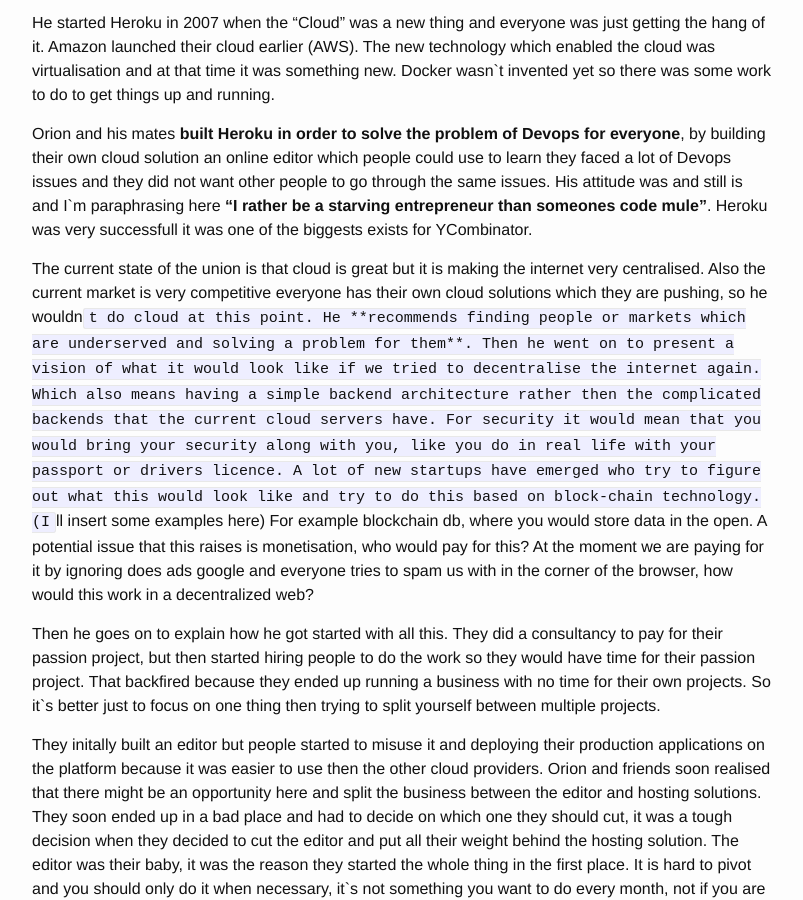
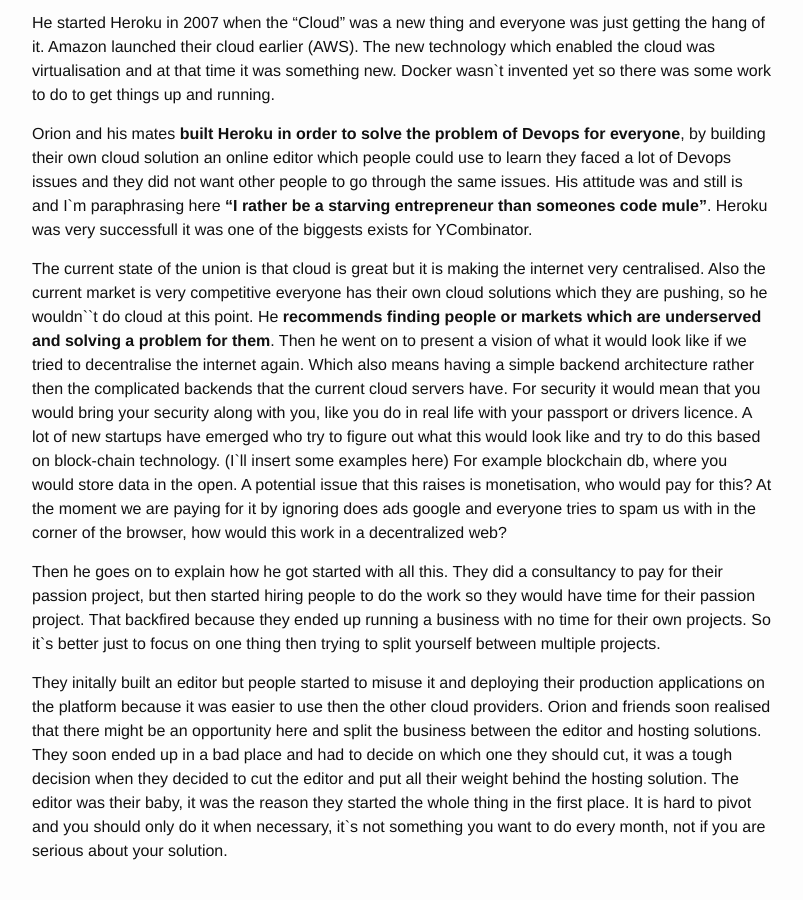
Before and after one commit to gspanoae/softwareranch.github.io, a Jekyll site: the page built from _posts/2016-01-22-hack-summit-notes-part-1.md, in a window 1280 px wide and 900 px high, scrolled down 477 px. Shown: the whole window, without its empty margins (238-1041 px from the left). Built offline with Jekyll 4.4.1, drawn with Linux system fonts in a browser that asks for light colours.

```diff
--- a/_posts/2016-01-22-hack-summit-notes-part-1.md
+++ b/_posts/2016-01-22-hack-summit-notes-part-1.md
@@ -17,7 +17,7 @@ Amazon launched their cloud earlier (AWS). The new technology which enabled the
 Orion and his mates **built Heroku in order to solve the problem of Devops for everyone**, by building their own cloud solution an online editor which people could use to learn they faced a lot of Devops issues and they did not want other people to go through the same issues. His attitude was and still is and I`m paraphrasing here **"I rather be a starving entrepreneur than someones code mule"**. Heroku was very successfull it was one of the biggests exists for YCombinator.
 
 The current state of the union is that cloud is great but it is making the internet very centralised. Also the current market
-is very competitive everyone has their own cloud solutions which they are pushing, so he wouldn`t do cloud at this point.
+is very competitive everyone has their own cloud solutions which they are pushing, so he wouldn``t do cloud at this point.
 He **recommends finding people or markets which are underserved and solving a problem for them**. Then he went on to present a vision of what it would look like if we tried to decentralise the internet again. Which also means having a simple backend architecture rather then the complicated backends that the current cloud servers have. For security it would mean that you would bring your security along with you, like you do in real life with your passport or drivers licence. A lot of new startups have emerged who try to figure out what this would look like and try to do this based on block-chain technology.
 (I`ll insert some examples here)
 For example blockchain db, where you would store data in the open. A potential issue that this raises is monetisation, who would pay for this? At the moment we are paying for it by ignoring does ads google and everyone tries to spam us with in the corner of the browser, how would this work in a decentralized web?
```
